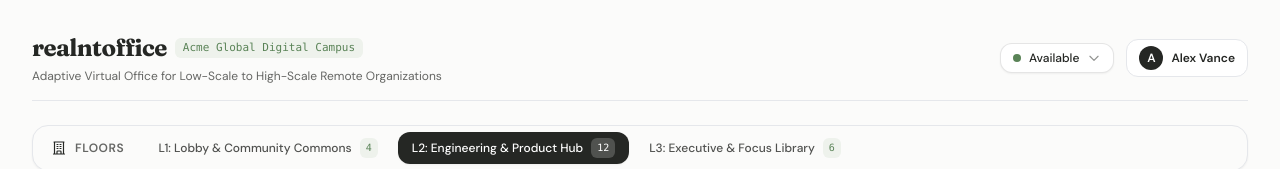
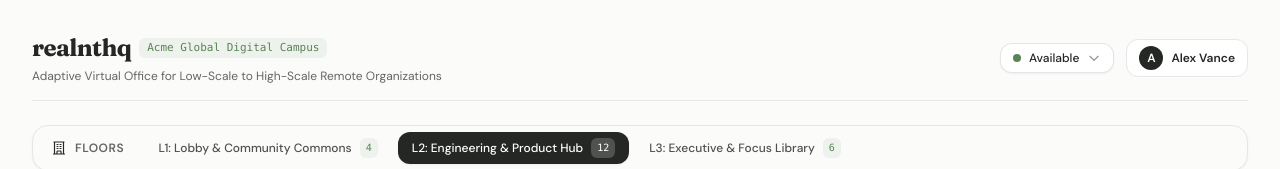
Before and after one commit to gtkrshnaaa/realnthq, a Next.js app in the folder client/: page / in a window 1280 px wide. Shown: the top 169 px of the page. Built offline with nearby package versions, Linux system fonts and the light colour scheme.

Commit message:
feat(client): rename realntoffice to realnthq across Next.js application

```diff
--- a/client/package.json
+++ b/client/package.json
@@ -1,7 +1,7 @@
 {
-  "name": "realntoffice-client",
+  "name": "realnthq-client",
   "version": "1.0.0",
-  "description": "Next.js frontend client for realntoffice virtual workplace",
+  "description": "Next.js frontend client for realnthq virtual workplace",
   "author": "gtkrshnaaa",
   "private": true,
   "license": "MIT",
--- a/client/src/app/layout.tsx
+++ b/client/src/app/layout.tsx
@@ -2,7 +2,7 @@ import type { Metadata } from 'next';
 import './globals.css';
 
 export const metadata: Metadata = {
-  title: 'realntoffice - Open Source Scalable Virtual Office',
+  title: 'realnthq - Open Source Scalable Virtual Office',
   description: 'Adaptive virtual office platform supporting low scale to high scale remote organizations.',
 };
 
--- a/client/src/app/page.tsx
+++ b/client/src/app/page.tsx
@@ -162,7 +162,7 @@ export default function OfficeDashboard() {
         <div>
           <div className="flex items-center gap-2">
             <h1 className="font-serif text-2xl font-bold tracking-tight text-[#252724]">
-              realntoffice
+              realnthq
             </h1>
             <span className="px-2 py-0.5 rounded-md bg-[#eef2ec] text-[#5a8357] text-[11px] font-mono">
               Acme Global Digital Campus
```
Also changed, not shown: 1 other file (tests, documents, lock files or other folders).
